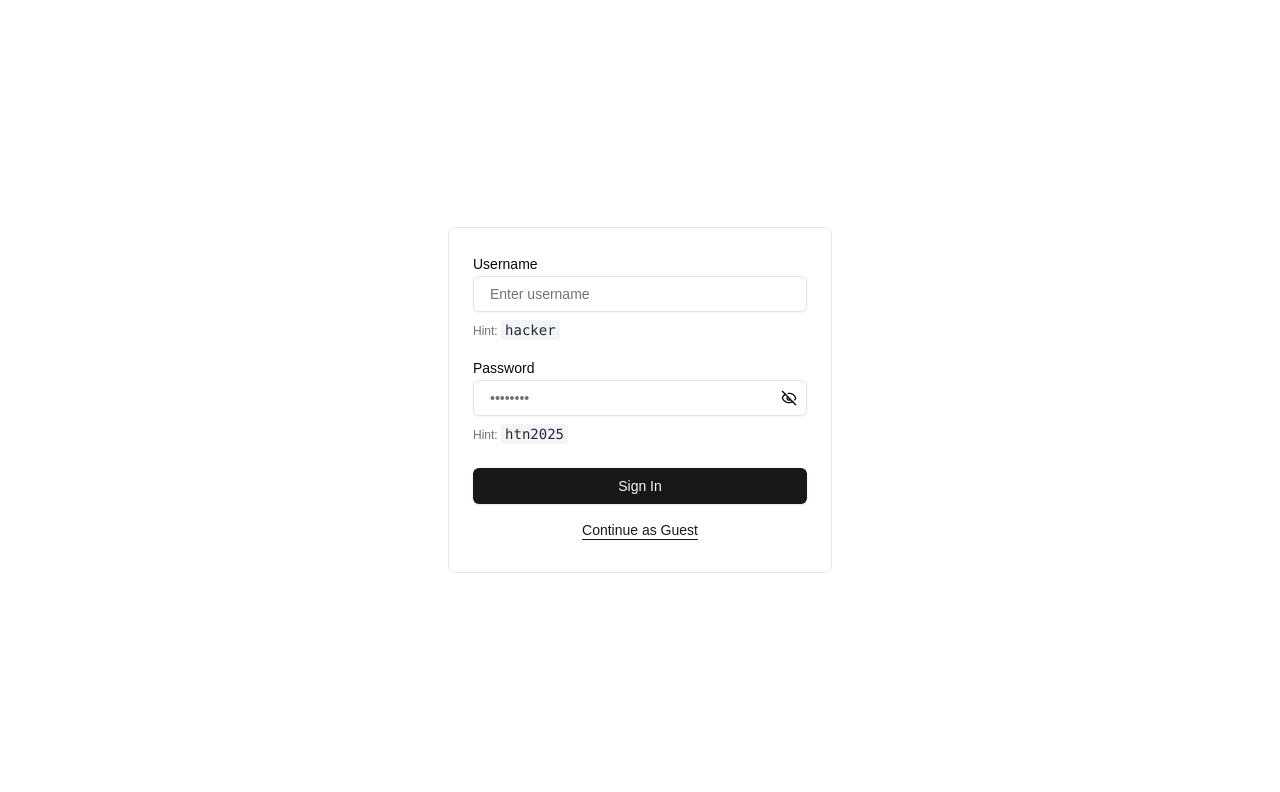
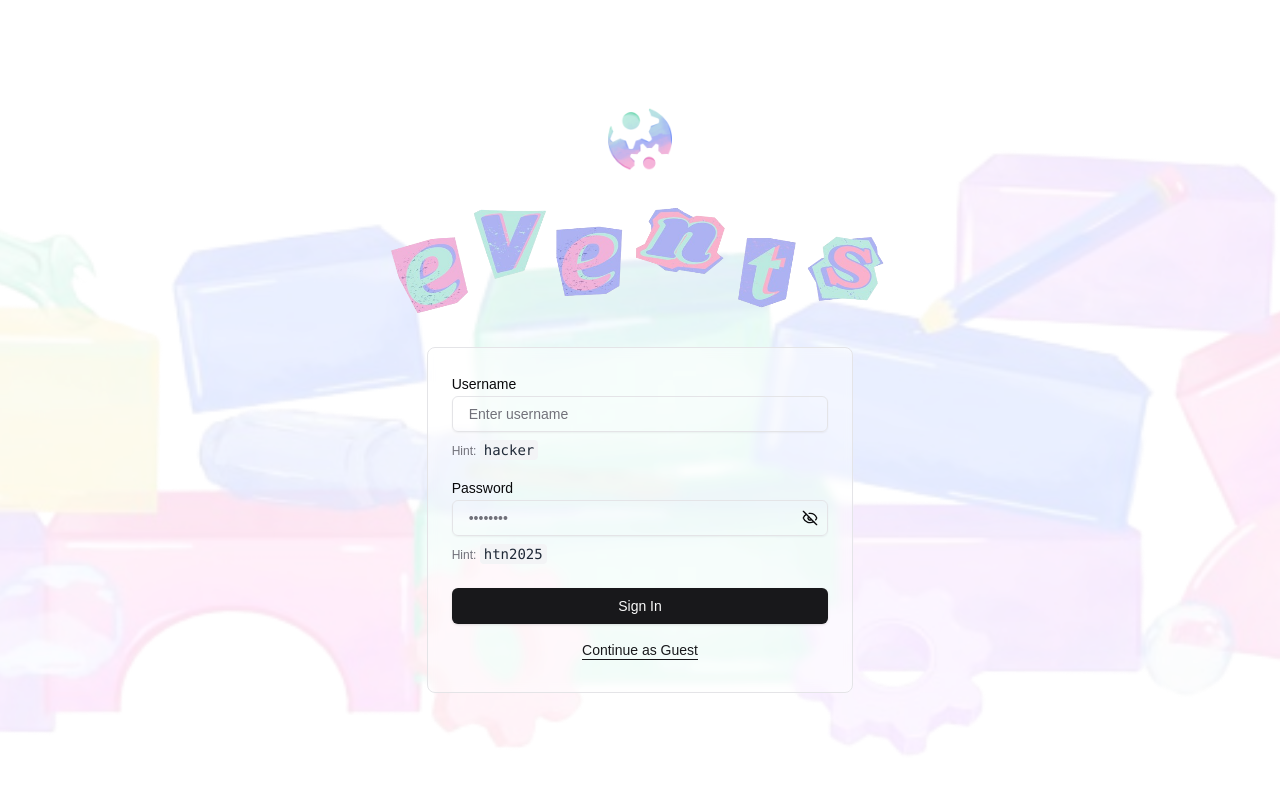
Before and after one commit to emmaashi/htn, a Next.js app: page / in a window 1280 px wide. Shown: the top 792 px of the page. Built offline with nearby package versions, Linux system fonts and the light colour scheme.

Commit message:
login better ui

```diff
--- a/src/app/page.tsx
+++ b/src/app/page.tsx
@@ -7,6 +7,9 @@ import { Button } from "@/components/ui/button";
 import { Label } from "@/components/ui/label";
 import { toast } from "sonner";
 import { Eye, EyeOff } from "lucide-react";
+import logo from "@/app/assets/logo-24.png";
+import events from "@/app/assets/events.png";
+import build from "@/app/assets/build.png";
 
 export default function LoginForm() {
     const [username, setUsername] = useState("");
@@ -27,8 +30,7 @@ export default function LoginForm() {
             });
             localStorage.setItem("loggedIn", "true");
             router.push("/events");
-    }
-    else {
+        } else {
             toast.error("Login Failed", {
                 description: "Incorrect username or password.",
             });
@@ -50,8 +52,22 @@ export default function LoginForm() {
     };
 
     return (
-    <div className="flex justify-center items-center h-screen">
-      <div className="border rounded-lg w-96 p-6">
+        <div className="relative flex flex-col items-center justify-center h-screen">
+            <div className="absolute inset-0">
+                <img
+                    src={build.src}
+                    alt="building blocks"
+                    className="w-full h-full object-cover opacity-20"
+                />
+            </div>
+            {/* logos */}
+            <div className="mb-8 relative z-10 ">
+                <img src={logo.src} alt="Logo" className="h-16 mx-auto" />
+            </div>
+            <div className="mb-8 relative z-10">
+                <img src={events.src} alt="Events" className="h-28 w-[500px]" />
+            </div>
+            <div className="border rounded-lg w-1/3 p-6 relative z-10 bg-white/40 backdrop-blur-sm">
                 <form
                     onSubmit={handleSubmit}
                     className="animate-in flex-1 flex flex-col w-full justify-center gap-2 text-foreground items-start"
@@ -110,7 +126,7 @@ export default function LoginForm() {
                             </code>
                         </p>
                     </div>
-          <Button type="submit" className="rounded-md w-full text-sm">
+                    <Button type="submit" className="rounded-md w-full text-sm hover:bg-[#ADB2F3]">
                         Sign In
                     </Button>
                     <Button
--- a/src/app/providers.tsx
+++ b/src/app/providers.tsx
@@ -1,4 +1,4 @@
-'use client';
+"use client";
 
 import { ApolloProvider } from "@apollo/client";
 import client from "@/graphql/client";
```
Also changed, not shown: src/app/assets/events.png (added). Lines whose indentation alone changed are shown as unchanged.
